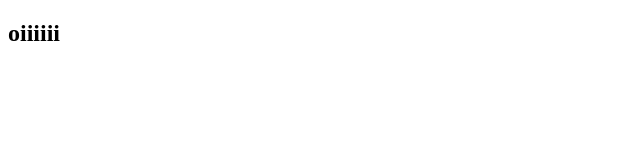
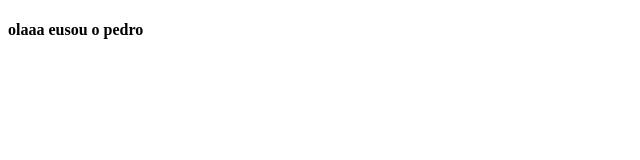
Before and after one commit to j0a0hi4g0/portfolio_web1_trab3, a plain HTML site: page pags/pedro.html in a window 1280 px wide. Shown: the whole page, without its empty margins (0-640 px from the left). Drawn offline with Linux system fonts and the light colour scheme.

Commit message:
hiagoofc

```diff
--- a/pags/hiago.html
+++ b/pags/pedro.html
@@ -7,6 +7,6 @@
     <title>Document</title>
 </head>
 <body>
-    <h2>oiiiiii</h2>
+    <h4>olaaa eusou o pedro</h4>
 </body>
 </html>
```
